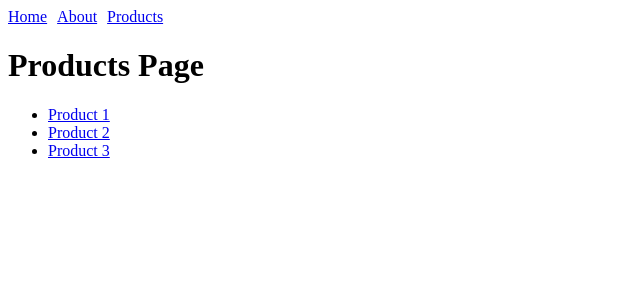
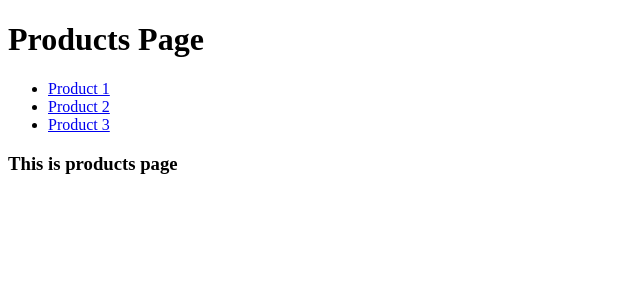
Before and after one commit to IdaDanuartha/learn-basic-nuxtjs, a Nuxt app: page /products in a window 1280 px wide. Shown: the top 300 px of the page, without its empty margins (0-640 px from the left). Built offline with nearby package versions, Linux system fonts and the light colour scheme.

Commit message:
nuxt layouts

```diff
--- a/app.vue
+++ /dev/null
@@ -1,15 +0,0 @@
-<template>
-  <div>
-    <NuxtLink class="link" to="/">Home</NuxtLink>
-    <NuxtLink class="link" to="/about">About</NuxtLink>
-    <NuxtLink class="link" to="/products">Products</NuxtLink>
-
-    <NuxtPage />
-  </div>
-</template>
-
-<style scoped>
-.link {
-  margin-right: 10px;
-}
-</style>
--- /dev/null
+++ b/layouts/default.vue
@@ -0,0 +1,17 @@
+<template>
+    <div>
+      <NuxtLink class="link" to="/">Home</NuxtLink>
+      <NuxtLink class="link" to="/about">About</NuxtLink>
+      <NuxtLink class="link" to="/products">Products</NuxtLink>
+
+      <div>
+        <slot />
+      </div>
+    </div>
+  </template>
+
+  <style scoped>
+  .link {
+    margin-right: 10px;
+  }
+  </style>
--- /dev/null
+++ b/layouts/products.vue
@@ -0,0 +1,25 @@
+<template>
+    <div>
+        <h1>Products Page</h1>
+        <ul>
+            <li>
+                <NuxtLink class="link" to="/products/1">Product 1</NuxtLink>
+            </li>
+            <li>
+                <NuxtLink class="link" to="/products/2">Product 2</NuxtLink>
+            </li>
+            <li>
+                <NuxtLink class="link" to="/products/3">Product 3</NuxtLink>
+            </li>
+        </ul>
+        <slot />
+    </div>
+</template>
+
+<script setup>
+
+</script>
+
+<style lang="scss" scoped>
+
+</style>
--- a/pages/products/index.vue
+++ b/pages/products/index.vue
@@ -1,22 +1,13 @@
 <template>
     <div>
-        <h1>Products Page</h1>
-        <ul>
-            <li>
-                <NuxtLink class="link" to="/products/1">Product 1</NuxtLink>
-            </li>
-            <li>
-                <NuxtLink class="link" to="/products/2">Product 2</NuxtLink>
-            </li>
-            <li>
-                <NuxtLink class="link" to="/products/3">Product 3</NuxtLink>
-            </li>
-        </ul>
+        <h3>This is products page</h3>
     </div>
 </template>
 
 <script setup>
-
+definePageMeta({
+    layout: 'products'
+})
 </script>
 
 <style lang="scss" scoped>
```
